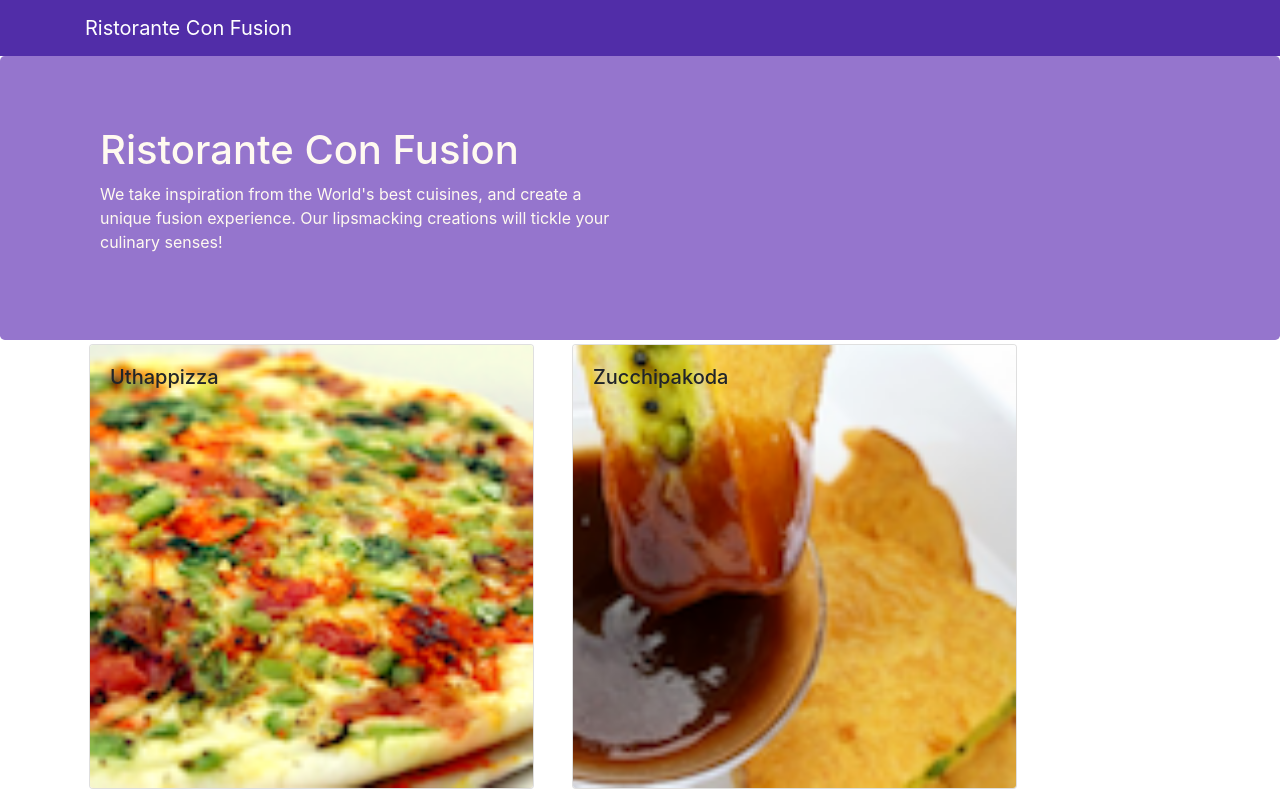
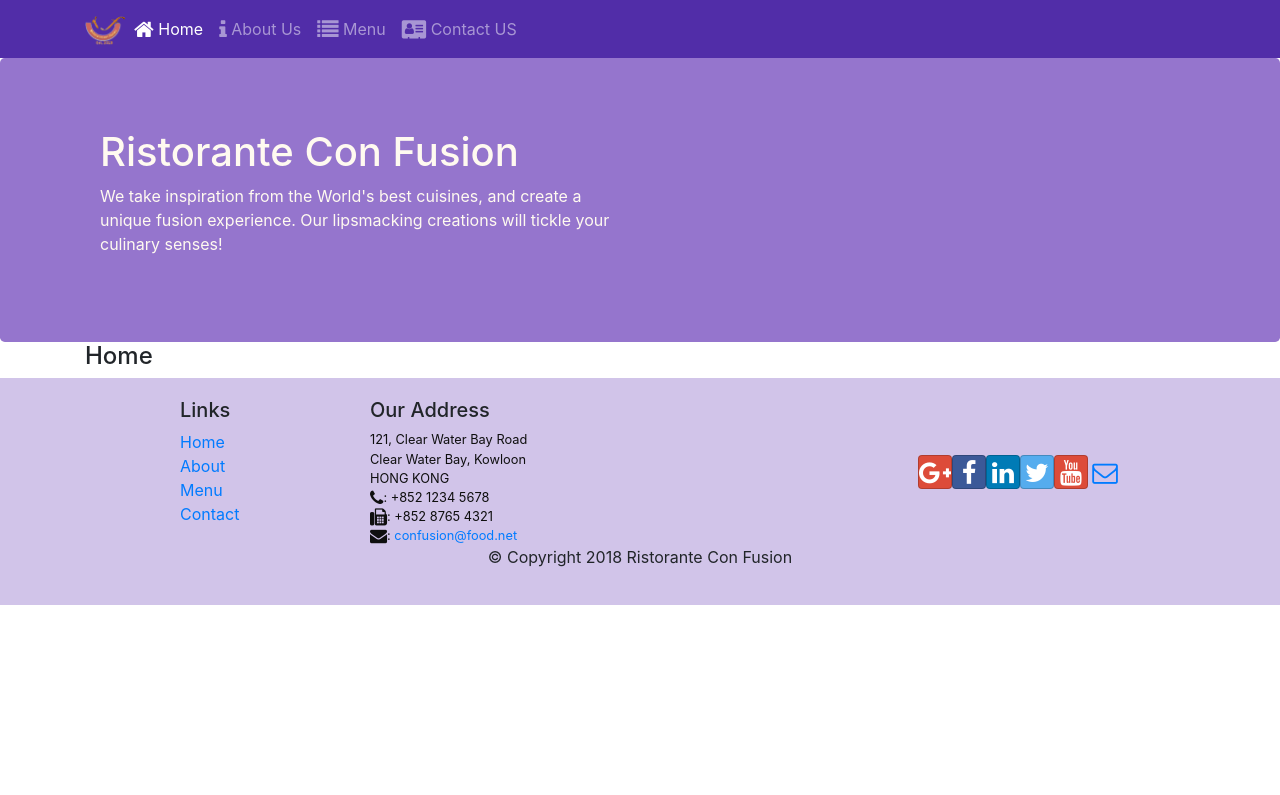
Before and after one commit to AakashS67/confusion, a React (Create React App) app: page /home in a window 1280 px wide. Shown: the top 795 px of the page. Built offline with nearby package versions, Linux system fonts and the light colour scheme.

Commit message:
React Router

```diff
--- a/package.json
+++ b/package.json
@@ -12,6 +12,7 @@
     "react": "^18.2.0",
     "react-dom": "^18.2.0",
     "react-popper": "0.9.2",
+    "react-router-dom": "4.2.2",
     "react-scripts": "5.0.1",
     "reactstrap": "5.0.0",
     "web-vitals": "^2.1.4"
--- a/src/App.js
+++ b/src/App.js
@@ -1,14 +1,15 @@
 import React, { Component } from 'react';
 import Main from './components/MainComponent';
 import './App.css';
-
+import {BrowserRouter} from 'react-router-dom';
 class App extends Component{
 render() {
   return (
+    <BrowserRouter>
     <div className="App">
       <Main  />
     </div>
-
+    </BrowserRouter>
   );
 
 }
--- a/src/components/FooterComponent.js
+++ b/src/components/FooterComponent.js
@@ -1,4 +1,5 @@
 import React from 'react'
+import { Link } from 'react-router-dom';
 
 export default function Footer(props) {
   return (
@@ -8,10 +9,10 @@ export default function Footer(props) {
             <div className="col-4 offset-1 col-sm-2">
                 <h5>Links</h5>
                 <ul className="list-unstyled">
-                    <li><a href="#">Home</a></li>
-                    <li><a href="#">About</a></li>
-                    <li><a href="#">Menu</a></li>
-                    <li><a href="contactus.html">Contact</a></li>
+                    <li><Link to="/home">Home</Link></li>
+                    <li><Link to="/aboutus">About</Link></li>
+                    <li><Link to="/menu">Menu</Link></li>
+                    <li><Link to="/contactus">Contact</Link></li>
                 </ul>
             </div>
             <div className="col-7 col-sm-5">
--- a/src/components/HeaderComponent.js
+++ b/src/components/HeaderComponent.js
@@ -1,13 +1,46 @@
 import React, { Component } from 'react'
-import { Navbar, NavbarBrand, Jumbotron } from 'reactstrap';
+import { Navbar, NavbarBrand, Nav, NavbarToggler, Collapse, NavItem, Jumbotron } from 'reactstrap';
+import { NavLink } from 'react-router-dom';
+class Header extends Component {
+    constructor(props) {
+        super(props);
+        this.state={
+            isNavOpen: false
+        };
+        this.toggleNav=this.toggleNav.bind(this);
+    }
 
-class Header extends Component {
+    toggleNav(){
+        this.setState({
+            isNavOpen: !this.state.isNavOpen
+        });
+    }
+
     render() {
         return (
             <React.Fragment>
-                <Navbar dark >
+                <Navbar dark expand="md">
                     <div className="container">
-                        <NavbarBrand href="/">Ristorante Con Fusion</NavbarBrand>
+                        <NavbarToggler onClick={this.toggleNav} />
+                        <NavbarBrand className="mr-auto" href="/">
+                            <img src="assets/images/logo.png" height="30" width="41" alt="Ristorante Con Fusion" />
+                        </NavbarBrand>
+                        <Collapse isOpen={this.state.isNavOpen} navbar>
+                    <Nav navbar>
+                        <NavItem>
+                            <NavLink className="nav-link" to="/home"><span className="fa fa-home fa-lg"></span> Home </NavLink>
+                        </NavItem>
+                        <NavItem>
+                            <NavLink className="nav-link" to="/aboutus"><span className="fa fa-info fa-lg"></span> About Us </NavLink>
+                        </NavItem>
+                        <NavItem>
+                            <NavLink className="nav-link" to="/menu"><span className="fa fa-list fa-lg"></span> Menu </NavLink>
+                        </NavItem>
+                        <NavItem>
+                            <NavLink className="nav-link" to="/contactus"><span className="fa fa-address-card fa-lg"></span> Contact US</NavLink>
+                        </NavItem>
+                    </Nav>
+                    </Collapse>
                     </div>
                 </Navbar>
                 <Jumbotron>
--- /dev/null
+++ b/src/components/HomeComponent.js
@@ -0,0 +1,9 @@
+import React from "react";
+
+export default function Home(props) {
+    return (
+        <div className="container">
+            <h4>Home</h4>
+        </div>
+    );
+}
--- a/src/components/MainComponent.js
+++ b/src/components/MainComponent.js
@@ -1,10 +1,11 @@
-import React, {Component} from 'react';
+import React, { Component } from 'react';
+import Home from './HomeComponent';
 import Menu from './MenuComponent';
 import Dishdetail from './DishdetailComponent';
 import Header from './HeaderComponent';
 import Footer from './FooterComponent';
 import { DISHES } from '../shared/dishes';
-
+import { Switch, Router, Redirect, Route } from 'react-router-dom';
 
 
 class Main extends Component {
@@ -12,20 +13,24 @@ class Main extends Component {
         super(props);
         this.state = {
             dishes: DISHES,
-      selectedDish:null
+            selectedDish: null
         };
     }
-    onDishSelect(dishID) {
-        this.setState({selectedDish: dishID});
-    };
 
     render() {
+        const HomePage=()=> {
+            return(
+            <Home />
+            );
+        }
         return (
             <div className="Main">
                 <Header />
-        <Menu dishes={this.state.dishes}
-        onClick={(dishID)=> this.onDishSelect(dishID)} />
-        <Dishdetail dish={this.state.dishes.filter((dish)=>dish.id === this.state.selectedDish)[0]} />
+                <Switch>
+                    <Route path="/home" component={HomePage} />
+                    <Route exact path="/menu" component={() =><Menu dishes={this.state.dishes} />} />
+                    <Redirect to="/home" />
+                </Switch>
                 <Footer />
             </div>
 
```
Also changed, not shown: 1 other file (tests, documents, lock files or other folders). Lines whose indentation alone changed are shown as unchanged.
